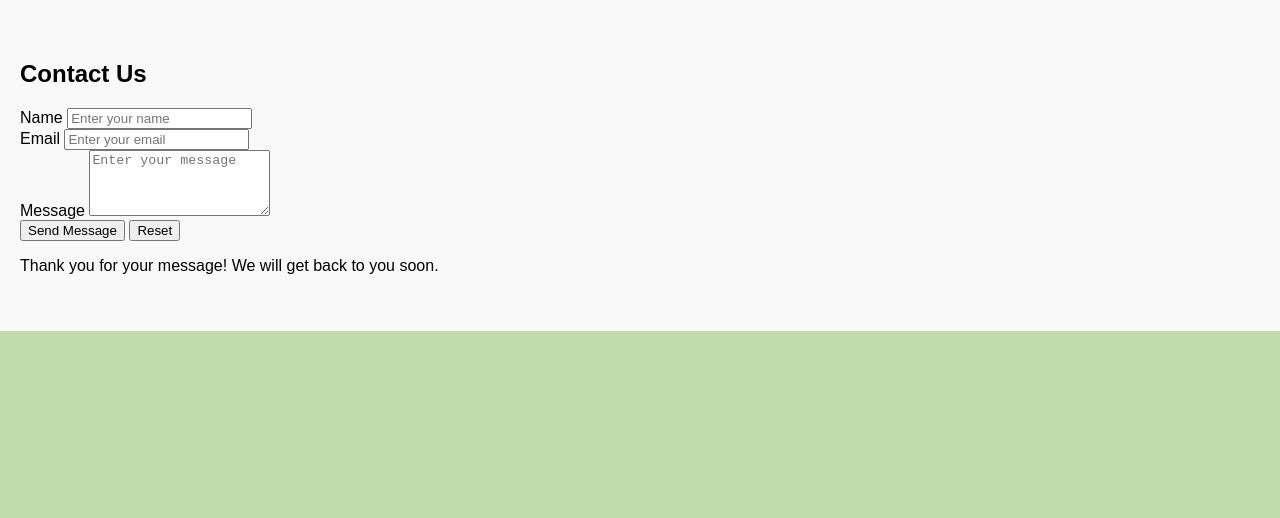
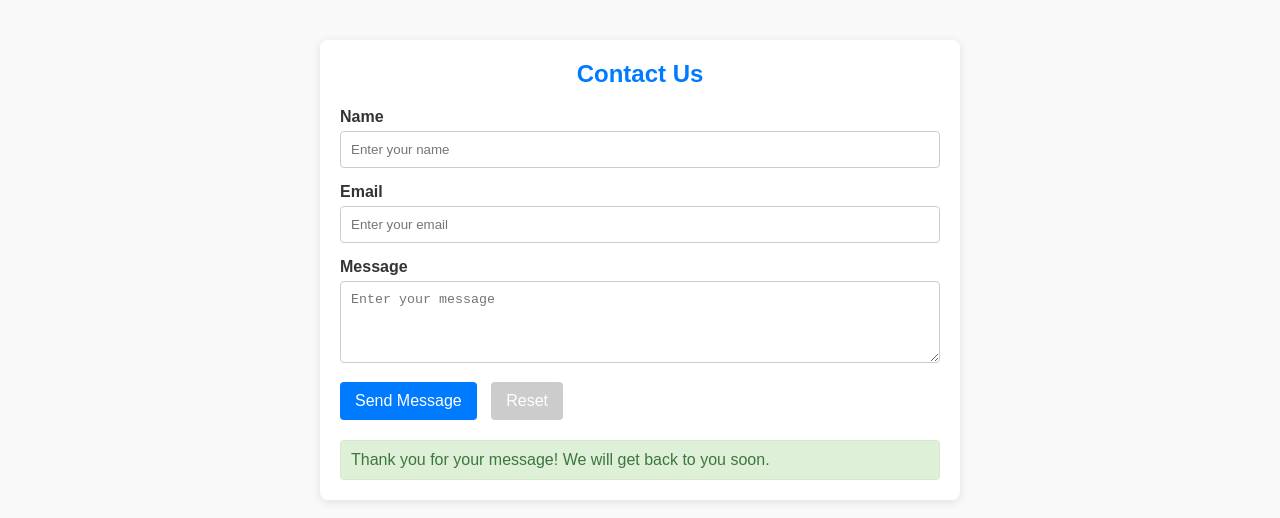
Before and after one commit to cutie-sudo/Phase-1-Project, a plain HTML site: page contacts.html in a window 1280 px wide. Both pictures are taken after typing "Sample", "name@example.com", "Sample" into the empty fields and a click on the button "Send Message". Drawn offline with Linux system fonts and the light colour scheme.

```diff
--- a/contacts.html
+++ b/contacts.html
@@ -10,7 +10,7 @@
     <section class="section contact" id="contact" aria-label="Contact Us">
         <div class="container">
             <h2>Contact Us</h2>
-            <form action="https://your-server-endpoint.com" method="POST">
+            <form action="https://your-server-endpoint.com" method="POST" id="contact-form">
                 <div class="form-group">
                     <label for="name">Name</label>
                     <input type="text" id="name" name="name" required aria-required="true" placeholder="Enter your name">
@@ -32,15 +32,17 @@
         </div>
     </section>
     <script>
-        // Optional: Add JavaScript to handle form submission confirmation
-        const form = document.querySelector('form');
+        const form = document.getElementById('contact-form');
         const confirmationMessage = document.getElementById('confirmation-message');
 
         form.addEventListener('submit', function(event) {
             event.preventDefault(); // Prevent default form submission
-            confirmationMessage.style.display = 'block'; // Show confirmation message
-            form.reset(); // Reset form fields
-            // Here you can add your AJAX call to submit the form data if needed
+
+            // Optional: Perform AJAX submission here if needed
+
+            // Show confirmation message and reset the form
+            confirmationMessage.style.display = 'block';
+            form.reset();
         });
     </script>
 </body>
--- a/styles.css
+++ b/styles.css
@@ -2,9 +2,41 @@
   font-family: Arial, sans-serif;
   background-color: #C2DDAC;
 }
+.hero-section {
+  text-align: center;
+  padding: 5rem 0; /* Adjust padding as needed */
+}
 
+.hero-title {
+  font-size: 3rem; /* Adjust font size for the title */
+  font-weight: bold; /* Make the title bold */
+  text-transform: uppercase; /* Uppercase for emphasis */
+  margin-bottom: 1rem; /* Space below the title */
+  text-shadow: 2px 2px 4px rgba(0, 0, 0, 0.7); /* Subtle shadow for better readability */
+}
 
+.hero-text {
+  font-size: 1.25rem; /* Adjust font size for the text */
+  line-height: 1.5; /* Improve line spacing */
+  margin-bottom: 2rem; /* Space below the text */
+  color: black; /* Slightly transparent white for softness */
+  max-width: 600px; /* Limit width for better readability */
+  margin-left: auto; /* Center alignment */
+  margin-right: auto; /* Center alignment */
+}
 
+.btn {
+  background-color: #007bff; /* Button background color */
+  color: white; /* Button text color */
+  padding: 0.75rem 1.5rem; /* Button padding */
+  border-radius: 0.5rem; /* Rounded corners */
+  text-decoration: none; /* Remove underline */
+  transition: background-color 0.3s; /* Smooth transition */
+}
+
+.btn:hover {
+  background-color: #0056b3; /* Darker color on hover */
+}
 
 
 .user-card {
@@ -369,3 +401,95 @@
 .social-link ion-icon {
   margin-left: 5px; /* Space between text and icon */
 }
+
+/* styles.css */
+
+/* Basic reset for margins and paddings */
+.body, h2, p {
+  margin: 0;
+  padding: 0;
+}
+
+body {
+  font-family: Arial, sans-serif;
+  background-color: #f4f4f4;
+  color: #333;
+}
+
+.section {
+  padding: 40px 20px;
+}
+
+.container {
+  max-width: 600px;
+  margin: auto;
+  background: white;
+  padding: 20px;
+  border-radius: 8px;
+  box-shadow: 0 2px 10px rgba(0, 0, 0, 0.1);
+}
+
+h2 {
+  margin-bottom: 20px;
+  text-align: center;
+  color: #007BFF; /* Example color */
+}
+
+.form-group {
+  margin-bottom: 15px;
+}
+
+label {
+  display: block;
+  margin-bottom: 5px;
+  font-weight: bold;
+}
+
+input[type="text"],
+input[type="email"],
+textarea {
+  width: 100%;
+  padding: 10px;
+  border: 1px solid #ccc;
+  border-radius: 4px;
+  box-sizing: border-box;
+}
+
+input[type="text"]:focus,
+input[type="email"]:focus,
+textarea:focus {
+  border-color: #007BFF; /* Focus color */
+  outline: none;
+}
+
+button {
+  background-color: #007BFF; /* Button color */
+  color: white;
+  border: none;
+  padding: 10px 15px;
+  border-radius: 4px;
+  cursor: pointer;
+  font-size: 16px;
+  margin-right: 10px;
+}
+
+button[type="reset"] {
+  background-color: #ccc; /* Reset button color */
+}
+
+button:hover {
+  background-color: #0056b3; /* Darker shade on hover */
+}
+
+button[type="reset"]:hover {
+  background-color: #aaa; /* Darker shade for reset button */
+}
+
+#confirmation-message {
+  margin-top: 20px;
+  padding: 10px;
+  background-color: #dff0d8; /* Light green background */
+  color: #3c763d; /* Darker green text */
+  border: 1px solid #d6e9c6; /* Green border */
+  border-radius: 4px;
+}
```
Also changed, not shown: Readme.md.
